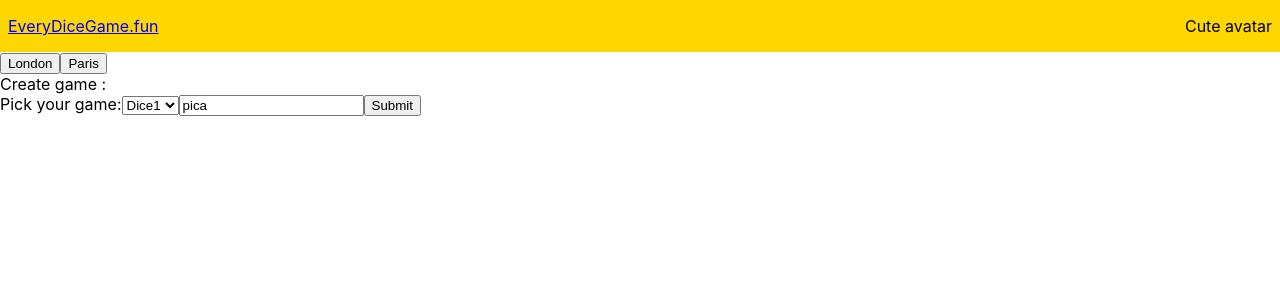
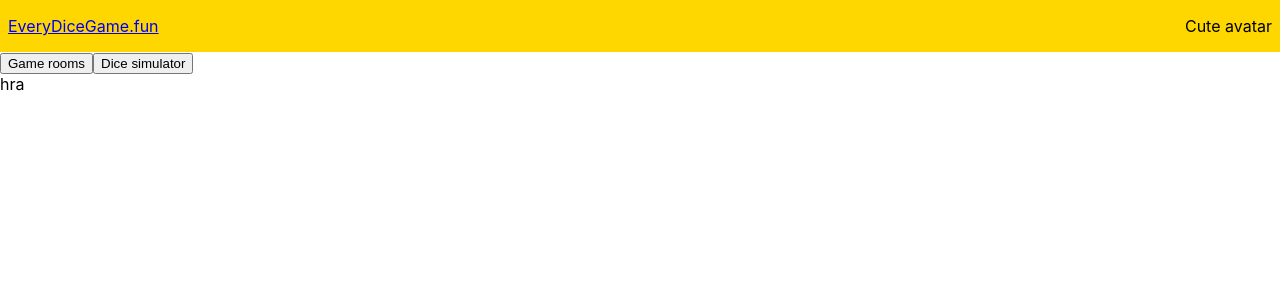
Before and after one commit to kareldohnal/everydicegame, a React (Create React App) app in the folder client/: page / in a window 1280 px wide. Shown: the top 300 px of the page. Built offline with nearby package versions, Linux system fonts and the light colour scheme.

Commit message:
basic tabs landing page

```diff
--- a/client/src/pages/Lobby/Lobby.jsx
+++ b/client/src/pages/Lobby/Lobby.jsx
@@ -4,21 +4,6 @@ import { Nav } from '../../components/Nav/Nav';
 // import './Lobby.scss';
 
 export const Lobby = () => {
-    const [game, setGame] = useState('dice');
-    const [roomID, setRoomID] = useState('pica');
-
-    const handleChange = (e) => {
-        setGame(e.target.value)
-    }
-    const handleChangeRoom = (e) => {
-        setRoomID(e.target.value)
-    }
-
-    const handleSubmit = (e) => {
-        alert('Your favorite flavor is: ' + game + roomID);
-        e.preventDefault();
-    }
-
     const [tab, setTab] = useState('game-tab');
 
     const handleTab = (e) => {
@@ -30,22 +15,18 @@ export const Lobby = () => {
             <div className="lobby">
                 <Nav />
                 <div className="tabs">
-                    <button id='game-tab' className={'game-tab' === tab ? 'tab-item active' : 'tab-item'}onClick={handleTab}>London</button>
-                    <button id='sim-tab' className={'sim-tab' === tab ? 'tab-item active' : 'tab-item'} onClick={handleTab}>Paris</button>
+                    <button id='game-tab' className={'game-tab' === tab ? 'tab-item active' : 'tab-item'} onClick={handleTab}>Game rooms</button>
+                    <button id='sim-tab' className={'sim-tab' === tab ? 'tab-item active' : 'tab-item'} onClick={handleTab}>Dice simulator</button>
                 </div>
-                Create game :
-                <form onSubmit={handleSubmit}>
-                    <label>
-                        Pick your game:
-                        <select value={game} onChange={handleChange}>
-                            <option value="dice">Dice1</option>
-                            <option value="dice2">Dice2</option>
-                            <option value="dice3">Dice3</option>
-                        </select>
-                        <input type="text" id="roomID" name="roomID" value={roomID} onChange={handleChangeRoom} />
-                    </label>
-                    <input type="submit" value="Submit" />
-                </form>
+
+                {tab === 'game-tab' && (
+                    <div>hra</div>
+                )}
+
+                {tab === 'sim-tab' && (
+                    <div>simulátor</div>
+                )}
+
             </div>
         </>
     );
```
Also changed, not shown: 1 other file (tests, documents, lock files or other folders).
